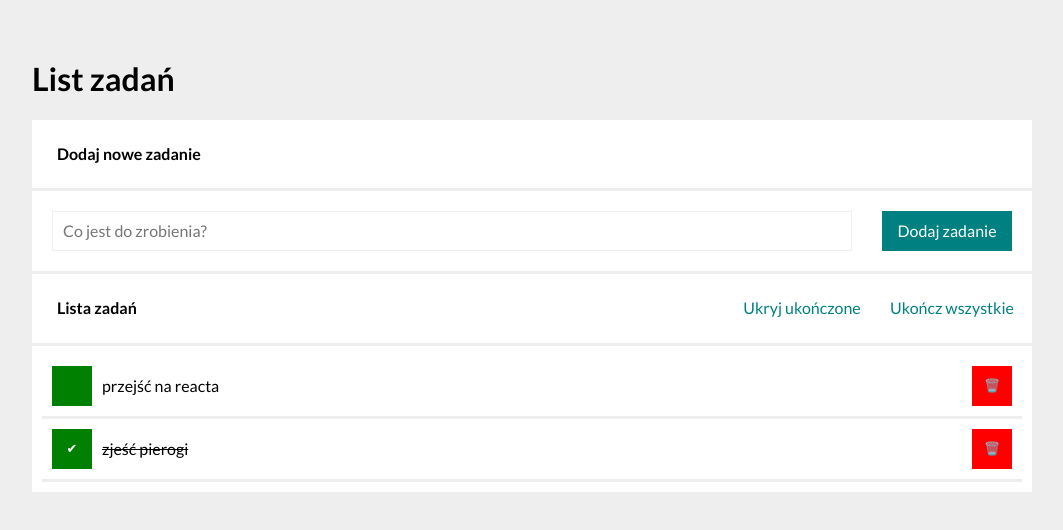
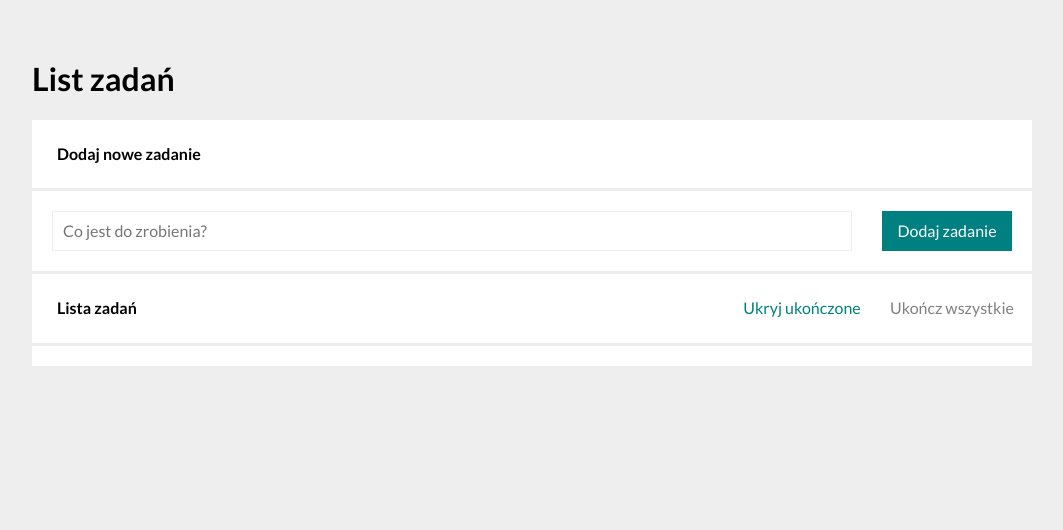
Before and after one commit to michalwodniczak/todo-list-react, a React (Create React App) app: page / in a window 1280 px wide. Shown: the top 530 px of the page, without its empty margins (108-1171 px from the left). Built offline with nearby package versions, Linux system fonts and the light colour scheme.

Commit message:
save tasks to localStorage

```diff
--- a/src/App.js
+++ b/src/App.js
@@ -1,4 +1,4 @@
-import { useState } from "react";
+import { useState, useEffect } from "react";
 import Form from "./Form";
 import Tasks from "./Tasks";
 import Section from "./Section";
@@ -8,11 +8,14 @@ import Container from "./Container";
 
 function App() {
   const [hideDone, setHideDone] = useState(false);
-  const [tasks, setTasks] = useState([
-    { id: 1, content: "przejść na reacta", done: false },
-    { id: 2, content: "zjeść pierogi", done: true }
-  ])
+  const taskStorage = localStorage.getItem("tasks");
+  const [tasks, setTasks] = useState(taskStorage ? JSON.parse(taskStorage) : [])
 
+  useEffect(
+    () => {
+      localStorage.setItem("tasks", JSON.stringify(tasks));
+    }, [tasks]
+  )
   const toggleHideDone = () => {
     setHideDone(hideDone => !hideDone);
   };
@@ -43,7 +46,8 @@ function App() {
         done: false,
         id: tasks.length === 0 ? 1 : tasks[tasks.length - 1].id + 1,
       },
-    ]);
+    ]
+    )
   };
 
   return (
```
